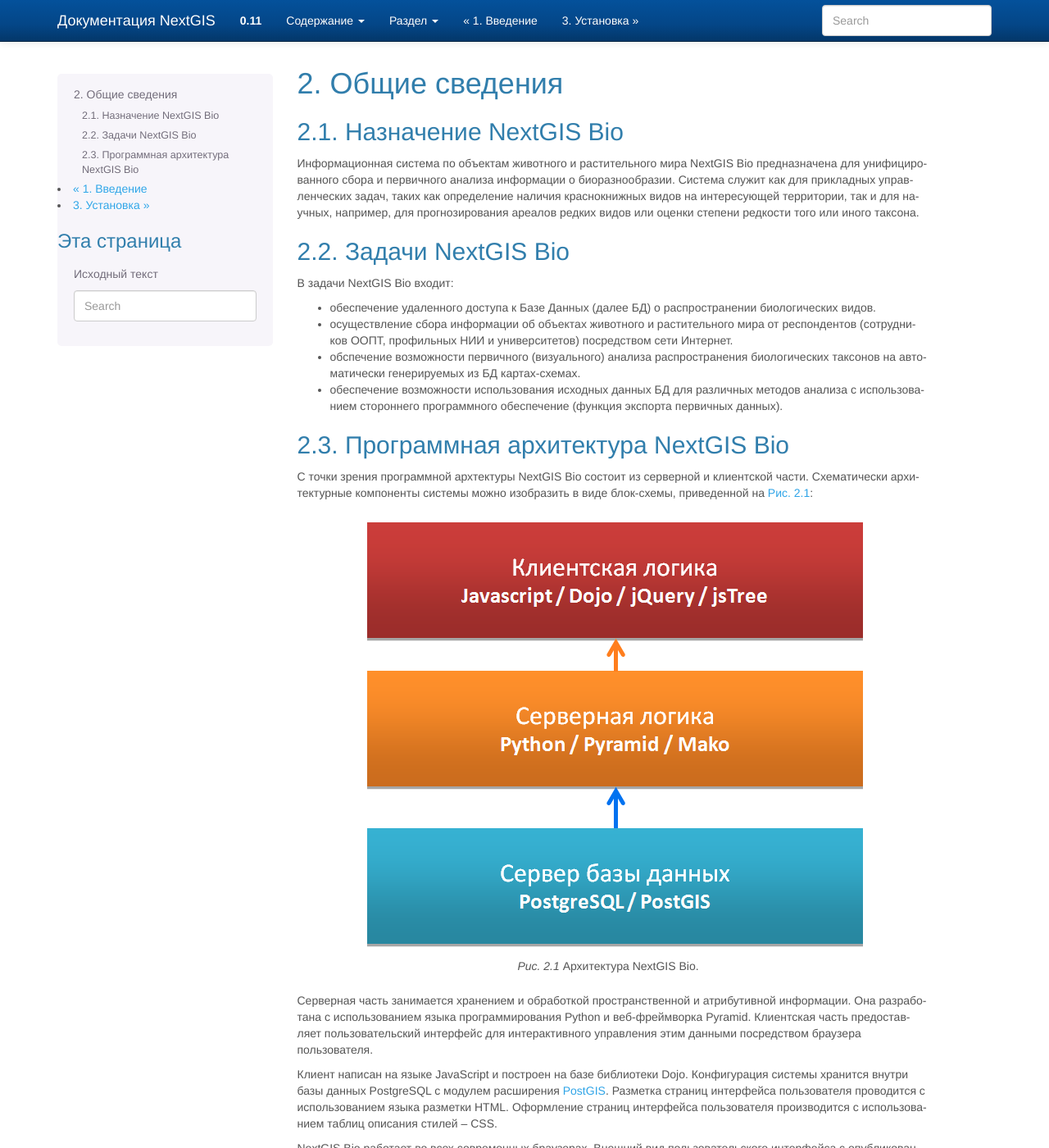
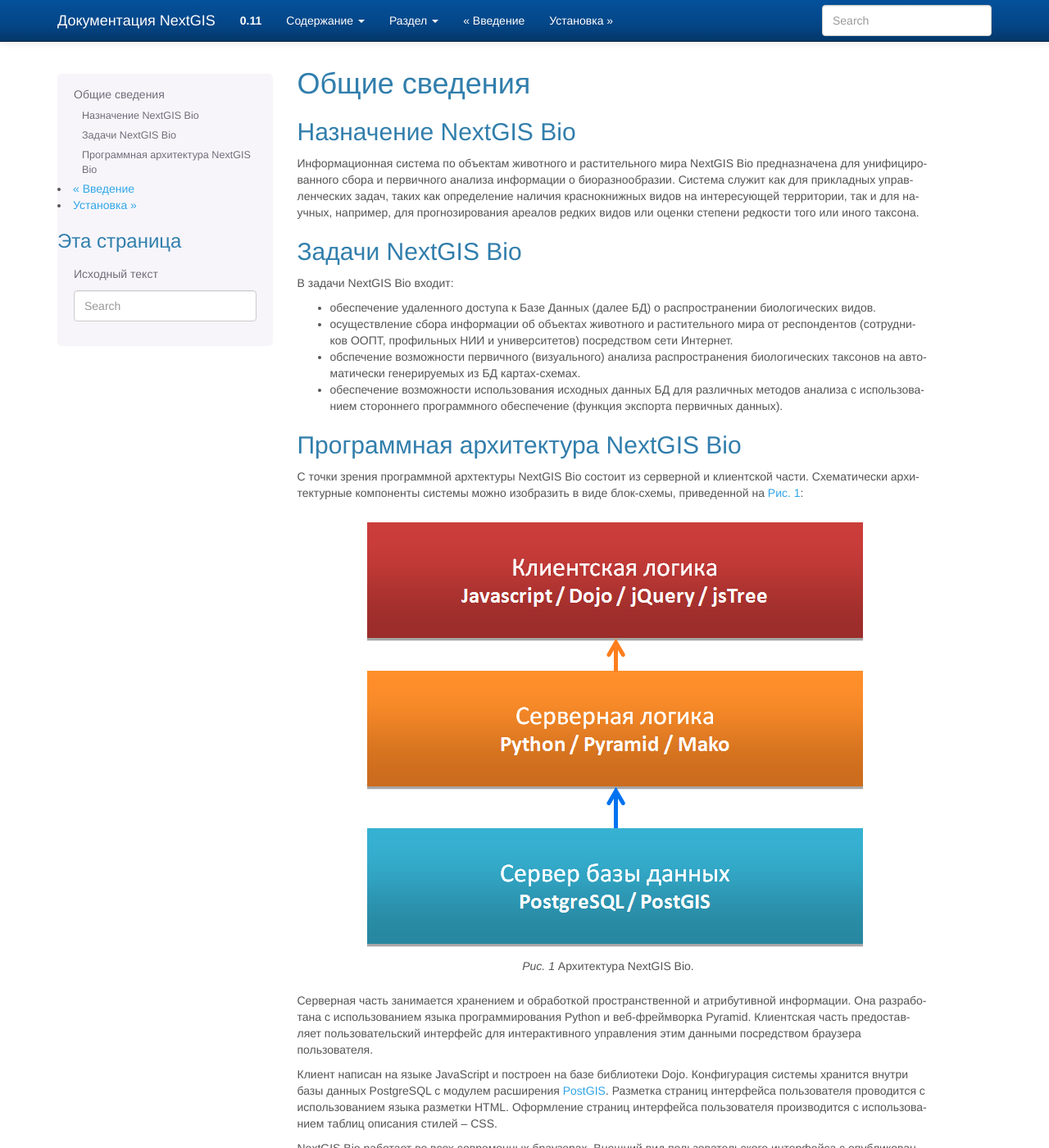
Before and after one commit to isabella232/docs_ngbio, a Sphinx documentation site: the page built from source/general.rst, in a window 1280 px wide and 1400 px high. Shown: the whole window at 82% size. Built offline with Sphinx 7.4.7, drawn with Linux system fonts in a browser that asks for light colours; formulas are drawn with MathJax 3; some of the changed lines change nothing that is shown; some of the changed text lies outside the part shown.

Commit message:
Update toc.rst

```diff
--- a/source/toc.rst
+++ b/source/toc.rst
@@ -7,8 +7,7 @@
 Cодержание:
 
 .. toctree::
-   :maxdepth: 4
-   :numbered:
+   :maxdepth: 2
 
    intro
    general
```
